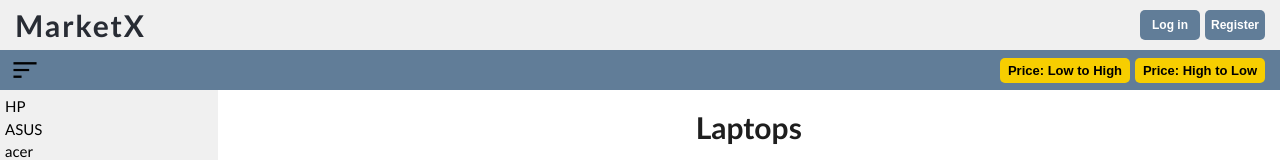
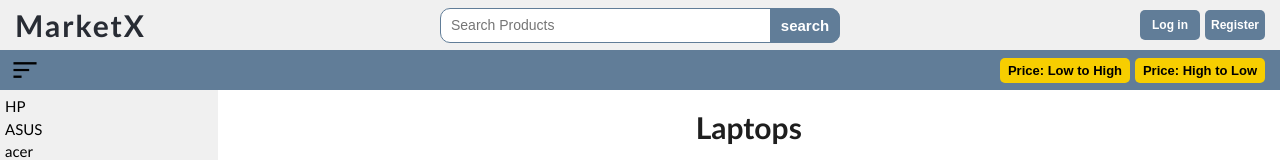
Before and after one commit to HassanMHK/market-x, a React (Create React App) app: page / in a window 1280 px wide. Shown: the top 160 px of the page. Built offline with nearby package versions, Linux system fonts and the light colour scheme.

Commit message:
added search feature

```diff
--- a/src/App.css
+++ b/src/App.css
@@ -245,6 +245,45 @@ button {
   font-size: 12px;
 }
 
+/* search */
+.search-container {
+  position: absolute;
+  right: 0;
+  left: 0;
+  margin: 0;
+  padding: 0;
+  height: 100%;
+  display: flex;
+  justify-content: center;
+  align-items: center;
+}
+.search-content {
+  height: 100%;
+  position: relative;
+  display: flex;
+  justify-content: center;
+  align-items: center;
+}
+#search {
+  width: 400px;
+  margin: 0;
+  padding: 0;
+  border-radius: 10px;
+  height: 35px;
+  padding-left: 10px;
+  border: 1px solid rgb(97, 125, 152);
+}
+#serach-btn{
+  margin: 0;
+  padding: 0;
+  width: 70px;
+  height: 35px;
+  font-size: 15px;
+  position: absolute;
+  right: 0;
+  border-radius: 0 10px 10px 0;
+}
+
 /* Footer */
 .footer {
   position: fixed;
@@ -284,4 +323,7 @@ button {
   .footer {
     font-size: 19px;
   }
+  .search-container {
+    display: none;
+  }
 }
--- a/src/App.js
+++ b/src/App.js
@@ -7,6 +7,7 @@ import ItemDetails from './pages/ItemDetails';
 import NoPage from './pages/NoPage';
 // import UserNavbar from "./UserNavbar";
 import Footer from './footer';
+import Search from './pages/Search';
 
 function App() {
 
@@ -18,6 +19,7 @@ function App() {
               <Route path='/login' element={<Login />}/>
               <Route path='/' element={<Home />}/>
               <Route path='/products/:id' element={<ItemDetails />}/>
+              <Route path='/search' element={<Search />}/>
               <Route path='*' element={<NoPage />}/>
             </Routes>
           </Router>
--- a/src/Navbar.js
+++ b/src/Navbar.js
@@ -1,11 +1,30 @@
 import { Link } from "react-router-dom";
+import { useState } from 'react';
 
-const Navbar = () => {
+const Navbar = ( {getData} ) => {
+    const [input, setInput] = useState('');
+
+    const getInput = (e) => {
+        setInput(e.target.value);
+    }
+
+    const filterProducts = (e) => {
+        if(e.type === "click" || e.keyCode === 13){
+            getData(input);
+        }
+    }
+
     return (
         <>
             <nav className="nav-container">
                 <div className="logo-container">
                     <Link className="market-title" to="/">MarketX</Link>
+                </div>
+                <div className="search-container">
+                    <div className="search-content">
+                        <input type="search" id="search" autoComplete="off" spellCheck="false" placeholder="Search Products" onChange={getInput} onKeyDown={filterProducts}></input>
+                        <button id="serach-btn" onClick={filterProducts}>search</button>
+                    </div>
                 </div>
                 <div className="nav-btns-container">
                     <Link className="nav-link" to="/login"><button className="nav-btn">Log in</button></Link>
--- a/src/pages/Home.js
+++ b/src/pages/Home.js
@@ -34,9 +34,21 @@ const Home = () => {
         }
     }
 
+    const getSearchInput = (searchInput) => {
+        const filterSearch = (product) =>
+            [product.name, product.info]
+                .join(' ')
+                .toLowerCase()
+                .indexOf(searchInput.toLowerCase()) !== -1
+        ;
+        let filteredData = data.filter(filterSearch);
+        setFilter(true);
+        setProductsData(filteredData);
+    }
+
     return(
         <div className='market-container'>
-            <Navbar />
+            <Navbar getData={getSearchInput} />
             <div className='home-container'>
                 <div className='filter-bar'>
                     <button className='sidebar-btn' onClick={() => {
--- a/src/pages/ItemDetails.js
+++ b/src/pages/ItemDetails.js
@@ -27,12 +27,18 @@ const Product = (product) => {
 const ItemDetails = () => {
   const { id } = useParams();
   const [loaded, setLoaded] = useState(true);
-  const [random, setRandom] = useState([]);
+  const [random, setRandom] = useState(null);
   const { data, isPending, error } = useFetch("/data.json");
+  const [products, setproducts] = useState(null);
 
   const changeItem = () => {
     // setLoaded(false);
+    setproducts(data);
   }
+
+  useEffect(() => {
+    setproducts(data);
+  },[data]);
 
   useEffect(() => {
     setLoaded(true);
@@ -49,7 +55,7 @@ const ItemDetails = () => {
       }
       setRandom(random);
     }
-  },[data]);
+  },[products]);
 
 
   return (
@@ -69,9 +75,10 @@ const ItemDetails = () => {
       {data && data && !isPending && loaded && <h2 className="similar-title">Similar items</h2>}
       {data && data && loaded &&
         <div className="seeMore-list-container">
-          {(random !== []) && data.map((product) => {
+          {(random) && data.map((product) => {
               if(product.id !== Number(id)){
                 // loop to add similaritems matching the random numbers in random useState
+                console.log(random);
                 for(let i=0; i<similarItemsNumber; i++){
                   if(product.id === random[i]){
                     return <Item {...product} key={product.id} changeItem={changeItem}/>;
--- /dev/null
+++ b/src/pages/Search.js
@@ -0,0 +1,14 @@
+import Navbar from "../Navbar";
+import "../home.css";
+
+const Search = () => {
+
+  return (
+    <div className='market-container'>
+      <Navbar />
+    </div>
+  );
+
+};
+
+export default Search;
```
